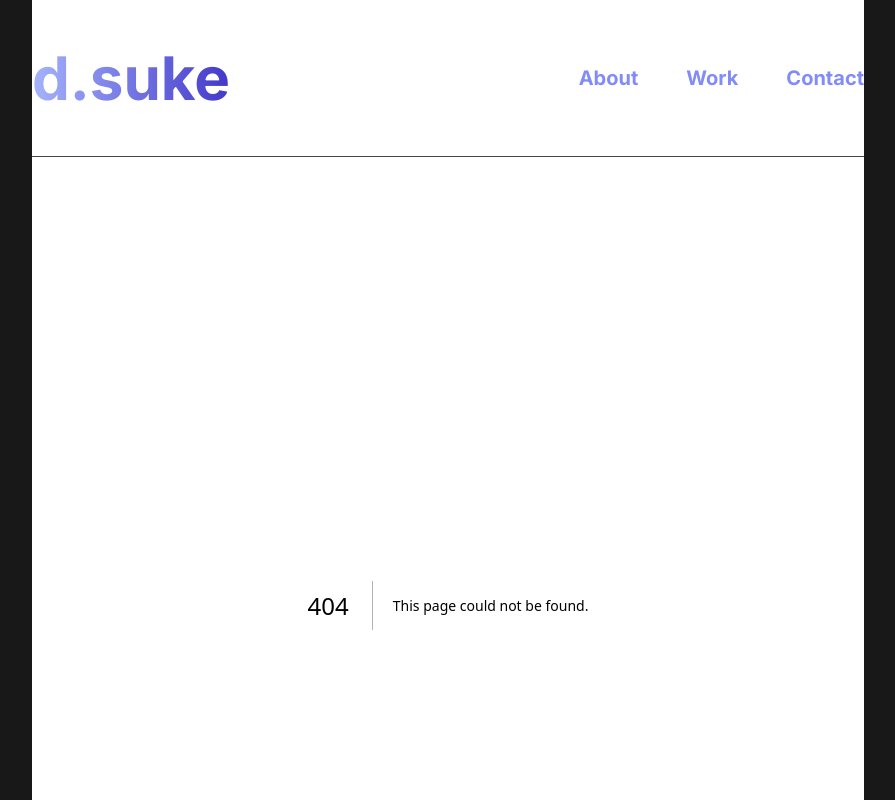
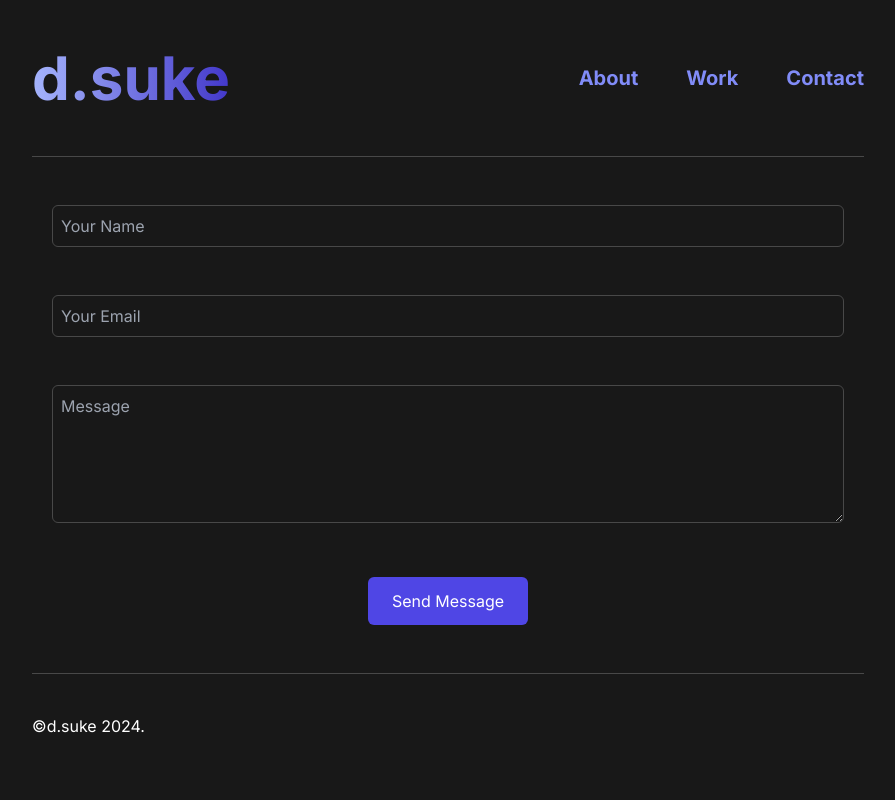
Before and after one commit to D-suke0614/d.suke, a Next.js app: page /contact in a window 1280 px wide. Before the commit this address had no page. Shown: the top 800 px of the page, without its empty margins (192-1087 px from the left). Built offline with nearby package versions, Linux system fonts and the light colour scheme.

Commit message:
feat: コンタクトフォームの雛形作成

```diff
--- /dev/null
+++ b/src/app/actions/postAction.ts
@@ -0,0 +1,6 @@
+'use server'
+
+export const postAction = async (formData: FormData) => {
+  console.log(formData.get('name'))
+  // return {key: 'reset'}
+}
--- /dev/null
+++ b/src/app/contact/page.tsx
@@ -0,0 +1,48 @@
+import { postAction } from '../actions/postAction'
+
+const Page = () => {
+  return (
+    <main className="px-5">
+      <form action={postAction} className="flex flex-col gap-12">
+        <label htmlFor="name">
+          <input
+            className="w-full p-2 bg-[#181818] border-solid border border-[#484848] rounded-md"
+            type="text"
+            name="name"
+            id="name"
+            required
+            placeholder="Your Name"
+          />
+        </label>
+        <label htmlFor="email">
+          <input
+            className="w-full p-2 bg-[#181818] border-solid border border-[#484848] rounded-md"
+            type="email"
+            name="email"
+            id="email"
+            required
+            placeholder="Your Email"
+          />
+        </label>
+        <label htmlFor="message">
+          <textarea
+            className="w-full p-2 bg-[#181818] border-solid border border-[#484848] rounded-md"
+            name="message"
+            id="message"
+            rows={5}
+            required
+            placeholder="Message"
+          ></textarea>
+        </label>
+        <button
+          className="w-40 p-3 mx-auto rounded-md bg-indigo-600 hover:bg-indigo-500"
+          type="submit"
+        >
+          Send Message
+        </button>
+      </form>
+    </main>
+  )
+}
+
+export default Page
```
